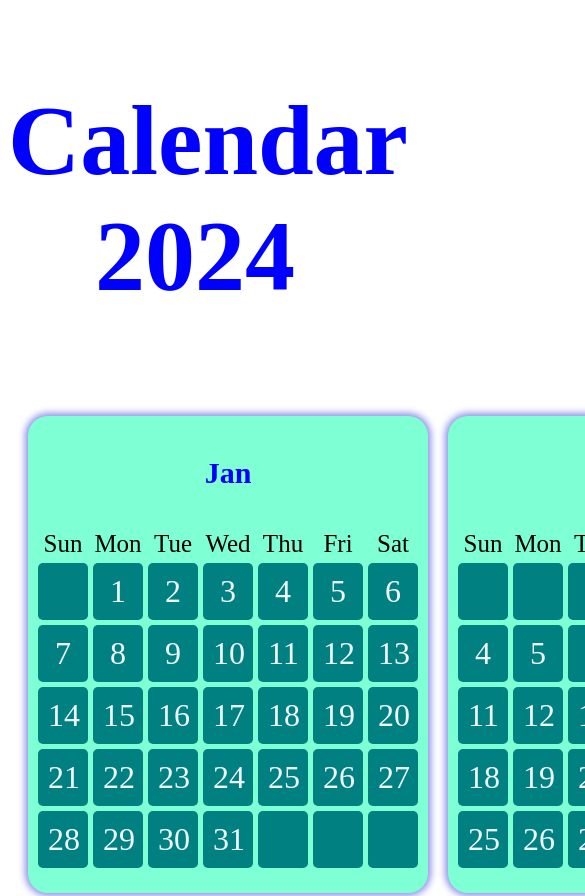
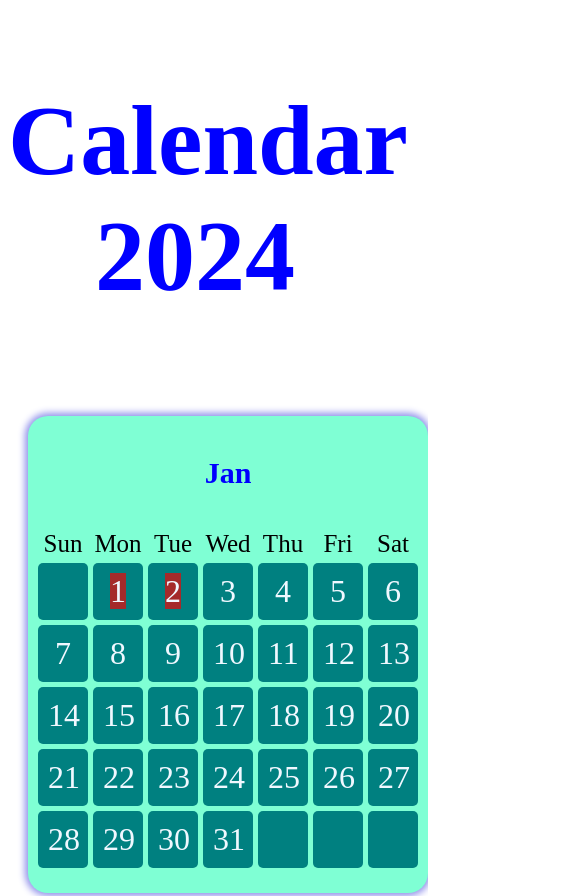
Before and after one commit to Sharafat78670/Calendar, a plain HTML site: page index.html in a window 390 px wide. Shown: the top 896 px of the page, 585 px wide, since content can reach past the window. Drawn offline with Linux system fonts and the light colour scheme.

Commit message:
Align setup

```diff
--- a/index.html
+++ b/index.html
@@ -24,8 +24,8 @@
             <div class="day">Fri</div>
             <div class="day">Sat</div>
             <div class="date"></div>
-            <div class="date">1</div>
-            <div class="date">2</div>
+            <div class="date"><abbr title="Rakib's Birthdate"> 1 </abbr></div>
+            <div class="date"><abbr title="Shoriful's Birthdate"> 2 </abbr></div>
             <div class="date">3</div>
             <div class="date">4</div>
             <div class="date">5</div>
@@ -479,7 +479,7 @@
             <div class="date">7</div>
             <div class="date">8</div>
             <div class="date">9</div>
-            <div class="date">10</div>
+            <div class="date"><abbr title="Sharafat's Birthdate">10</abbr></div>
             <div class="date">11</div>
             <div class="date">12</div>
             <div class="date">13</div>
--- a/style.css
+++ b/style.css
@@ -50,5 +50,14 @@
 .date:hover{
     background-color: rgb(10, 181, 254);
     color: black;
-
 }
+abbr{
+    text-decoration: none;
+    background-color: brown;
+}
+@media screen and (max-width:515px) {
+    .year{
+        display: grid;
+        grid-template-columns: repeat(1, 1fr);
+    }
+}
```
